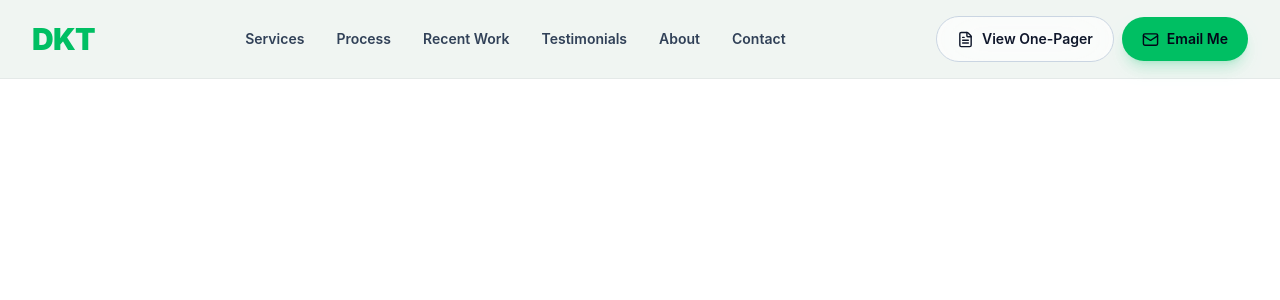
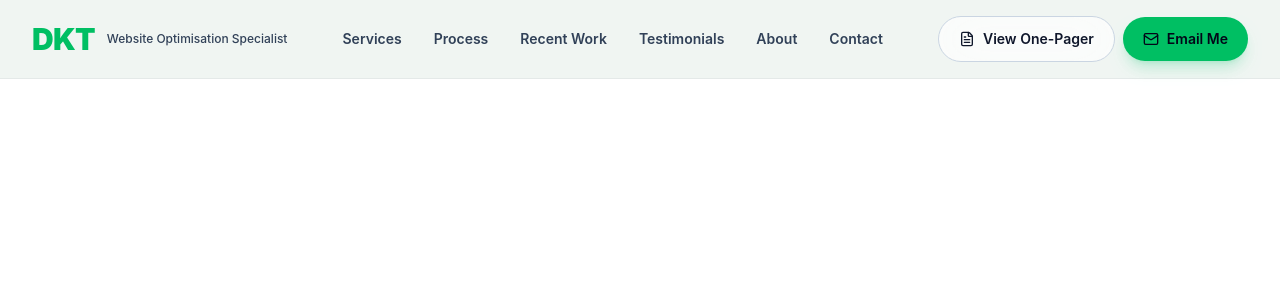
Before and after one commit to DKT15/DKT-Website-Optimisation, a React (Vite) app: page / in a window 1280 px wide. Shown: the top 300 px of the page. Built offline with nearby package versions, Linux system fonts and the light colour scheme.

Commit message:
added to the code.

```diff
--- a/src/components/Navbar.jsx
+++ b/src/components/Navbar.jsx
@@ -7,20 +7,22 @@ export default function Navbar() {
 
   const closeMenu = () => setOpen(false);
 
-  const navLinkClass = ({ isActive }) => {
+  const navLinkClass = ({ isActive }) =>
     isActive ? "text-[#00bf63]" : "transition hover:text-[#00bf63]";
-  };
 
   return (
     <header className="sticky top-0 z-50 border-b border-slate-900/5 bg-[#eef4f0]/85 backdrop-blur-2xl">
-      <div className="mx-auto flex max-w-7xl items-center justify-between px-5 py-4 md:px-8">
+      <div className="mx-auto flex max-w-7xl items-center justify-between gap-1 px-2 py-2.5 min-[420px]:gap-2 min-[420px]:px-3 sm:px-5 sm:py-4 md:px-8">
         <Link
           to="/"
           onClick={closeMenu}
-          className="flex items-center gap-3 text-left"
+          className="flex shrink-0 items-center gap-3 text-left"
         >
-          <span className="text-3xl font-black tracking-tight text-[#00bf63]">
+          <span className="text-xl font-black tracking-tight text-[#00bf63] min-[420px]:text-2xl sm:text-3xl">
             DKT
+          </span>
+          <span className="hidden text-xs font-medium text-slate-700 sm:block">
+            Website Optimisation Specialist
           </span>
         </Link>
         <nav className="hidden items-center gap-8 text-sm font-semibold text-slate-700 lg:flex">
@@ -43,53 +45,42 @@ export default function Navbar() {
             Contact
           </NavLink>
         </nav>
-        <div className="flex items-center gap-2">
+        <div className="flex min-w-0 items-center gap-1 min-[420px]:gap-1.5 sm:gap-2">
           <a
             href="./assets/website-optimisation-for-small-businesses.pdf"
             target="_blank"
-            className="
-                    inline-flex items-center justify-center gap-2
-                    rounded-full border border-slate-300
-                    bg-white/70 backdrop-blur-xl
-                    text-slate-900 font-semibold transition
-                    hover:border-[#00bf63] hover:text-[#00bf63]
-
-                    px-3 py-2 text-[11px]
-                    sm:px-4 sm:py-2.5 sm:text-xs
-                    md:px-5 md:py-3 md:text-sm"
+            className="inline-flex shrink items-center justify-center gap-1 rounded-full border border-slate-300 bg-white/70 px-1.5 py-1 text-[8px] font-semibold text-slate-900 backdrop-blur-xl transition hover:border-[#00bf63] hover:text-[#00bf63] min-[420px]:px-2.5 min-[420px]:py-1.5 min-[420px]:text-[10px] sm:gap-2 sm:px-4 sm:py-2.5 sm:text-xs md:px-5 md:py-3 md:text-sm"
             rel="noopener noreferrer"
           >
-            <FileText size={17} />
-            <span>View One-Pager</span>
+            <FileText
+              size={10}
+              className="shrink-0 min-[420px]:size-3 sm:size-4"
+            />
+            <span className="whitespace-nowrap">View One-Pager</span>
           </a>
           <Link
             to="/contact"
-            className="
-                    inline-flex items-center justify-center gap-2
-                    rounded-full bg-[#00bf63]
-                    text-slate-950 font-semibold
-                    shadow-lg shadow-[#00bf63]/20
-                    transition hover:bg-[#18d875]
-
-                    px-3 py-2 text-[11px]
-                    sm:px-4 sm:py-2.5 sm:text-xs
-                    md:px-5 md:py-3 md:text-sm"
+            className="inline-flex shrink items-center justify-center gap-1 rounded-full bg-[#00bf63] px-1.5 py-1 text-[8px] font-semibold text-slate-950 shadow-lg shadow-[#00bf63]/20 transition hover:bg-[#18d875] min-[420px]:px-2.5 min-[420px]:py-1.5 min-[420px]:text-[10px] sm:gap-2 sm:px-4 sm:py-2.5 sm:text-xs md:px-5 md:py-3 md:text-sm"
           >
-            <Mail size={17} />
-            <span>Email Me</span>
+            <Mail size={10} className="shrink-0 min-[420px]:size-3 sm:size-4" />
+            <span className="whitespace-nowrap">Email Me</span>
           </Link>
         </div>
         <button
           onClick={() => setOpen((value) => !value)}
-          className="inline-flex h-11 w-11 items-center justify-center rounded-full border border-slate-300 bg-white/70 text-slate-900 lg:hidden"
+          className="inline-flex h-8 w-8 shrink-0 items-center justify-center rounded-full border border-slate-300 bg-white/70 text-slate-900 min-[420px]:h-9 min-[420px]:w-9 sm:h-11 sm:w-11 lg:hidden"
           aria-label="Toggle menu"
         >
-          {open ? <X size={20} /> : <Menu size={20} />}
+          {open ? (
+            <X size={14} className="min-[420px]:size-4 sm:size-5" />
+          ) : (
+            <Menu size={14} className="min-[420px]:size-4 sm:size-5" />
+          )}
         </button>
       </div>
       {open && (
         <div className="lg:hidden">
-          <div className="mx-5 mb-4 rounded-3xl border border-slate-200 bg-white/95 p-4 shadow-xl">
+          <div className="mx-2 mb-4 rounded-3xl border border-slate-200 bg-white/95 p-4 shadow-xl sm:mx-5">
             <div className="flex flex-col gap-2 text-sm font-semibold text-slate-700">
               <Link
                 to="/"
```
